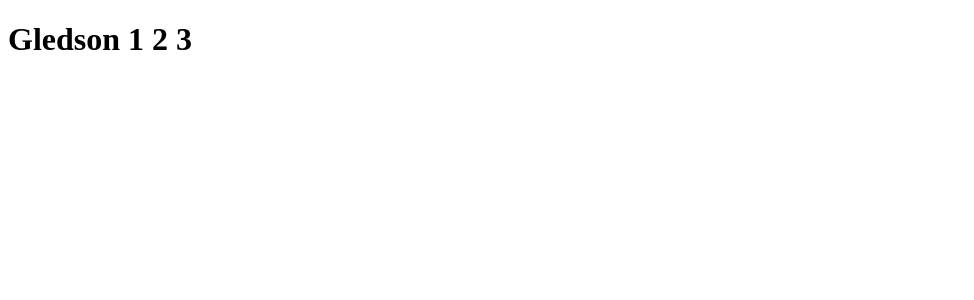
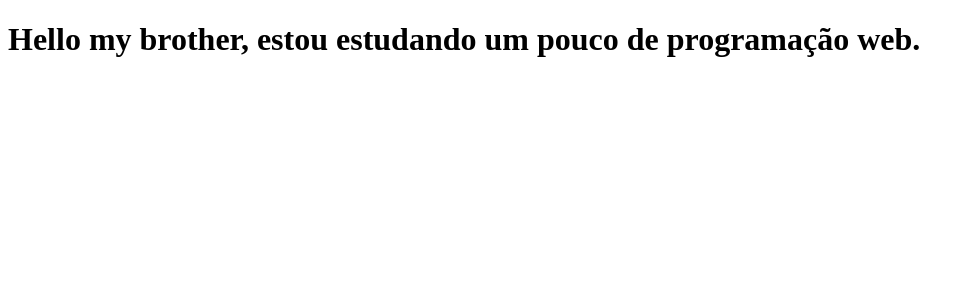
Before and after one commit to G1edson/gledson, a Next.js app: page / in a window 1280 px wide. Shown: the top 300 px of the page, without its empty margins (0-974 px from the left). Built offline with nearby package versions, Linux system fonts and the light colour scheme.

Commit message:
Mudeia frase

```diff
--- a/pages/index.js
+++ b/pages/index.js
@@ -1,5 +1,5 @@
 export default function Home () {
     return (
-        <h1>Gledson 1 2 3</h1>
+        <h1>Hello my brother, estou estudando um pouco de programação web.</h1>
     )
 }
```
